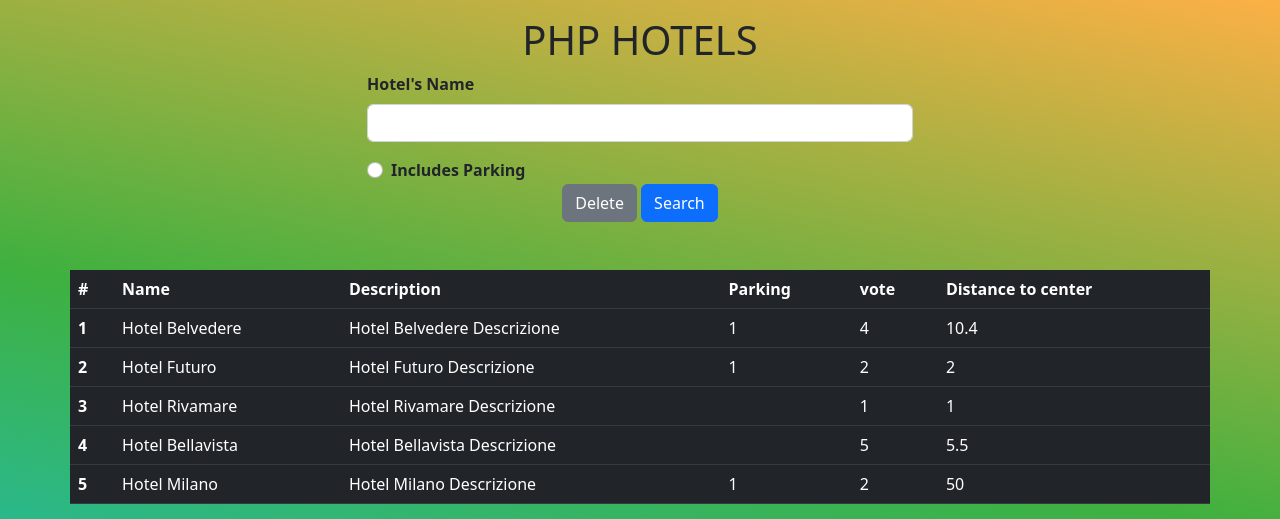
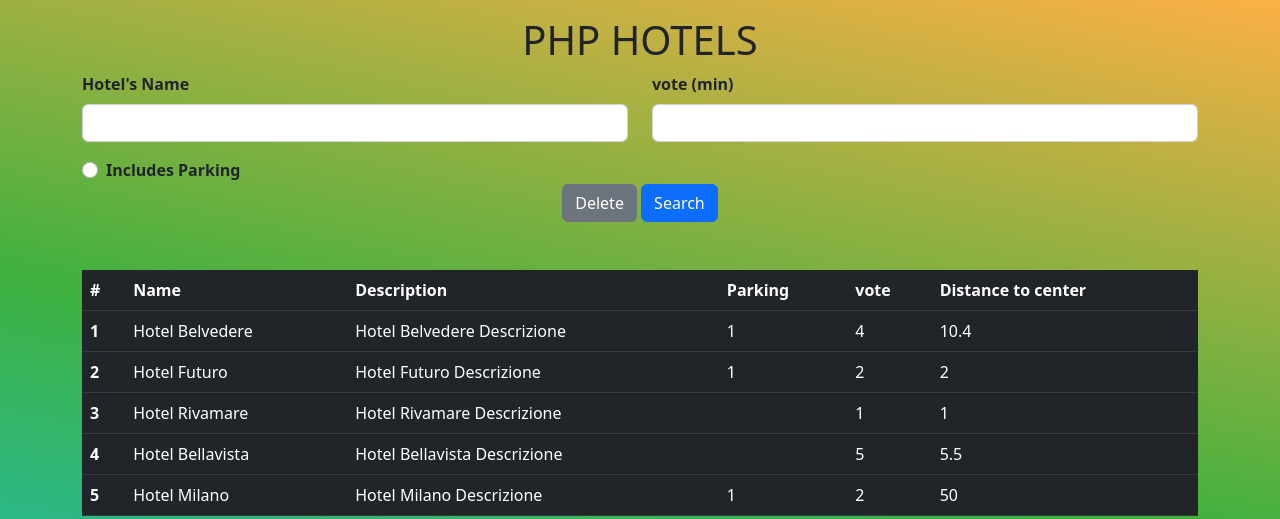
Before and after one commit to marcopisani002/php-hotel, a PHP site: page /hotel.php in a window 1280 px wide. Shown: the top 519 px of the page. Run offline with PHP 8.4, Linux system fonts and the light colour scheme.

Commit message:
add vote research

```diff
--- a/hotel.php
+++ b/hotel.php
@@ -46,11 +46,11 @@ $hotels = [
 
 ];
 // if ($isParking) {
-//     echo "Loggato";
+//     echo "si";
 // } else {
-//     echo "Non loggato";
+//     echo "no";
 // };
-$hasFilters = isset($_GET["name"]) || isset($_GET["parking"]);
+$hasFilters = isset($_GET["name"]) || isset($_GET["vote"]);
 
 if ($hasFilters) {
 
@@ -63,7 +63,9 @@ if ($hasFilters) {
             $Push = false;
 
         }
-
+        if (isset($_GET["vote"]) && $hotel["vote"] < $_GET["vote"]) {
+            $Push = false;
+          }
 
         // if ($hotel["parking"] === $isParking ) {
         //     $Push = false;
@@ -80,10 +82,7 @@ if ($hasFilters) {
 }
 
 
-echo "<pre>";
-// var_dump($filteredData);
-// print_r($_GET);
-echo "</pre>";
+
 
 // var_dump($hotels)
 ?>
@@ -100,7 +99,7 @@ echo "</pre>";
     <link rel="stylesheet" href="https://cdn.jsdelivr.net/npm/bootstrap@5.2.2/dist/css/bootstrap.min.css">
     <link rel="stylesheet" href="https://cdnjs.cloudflare.com/ajax/libs/font-awesome/6.2.0/css/all.min.css">
 
-    <!-- Custom css -->
+
     <link rel="stylesheet" href="css/style.css">
 </head>
 
@@ -121,6 +120,15 @@ echo "</pre>";
                             <strong> Includes Parking </strong></label>
 
                     </div>
+                </div>
+                <div class="col-6">
+                    <div class="mb-3">
+                        <label class="form-label"> <strong> vote (min) </strong></label>
+                        <input type="number" class="form-control" name="vote"
+                            value="<?php echo $_GET["vote"] ?? '' ?>">
+                    </div>
+                </div>
+
 
             </div>
             <div class="text-center">
```
Lines whose indentation alone changed are shown as unchanged.
